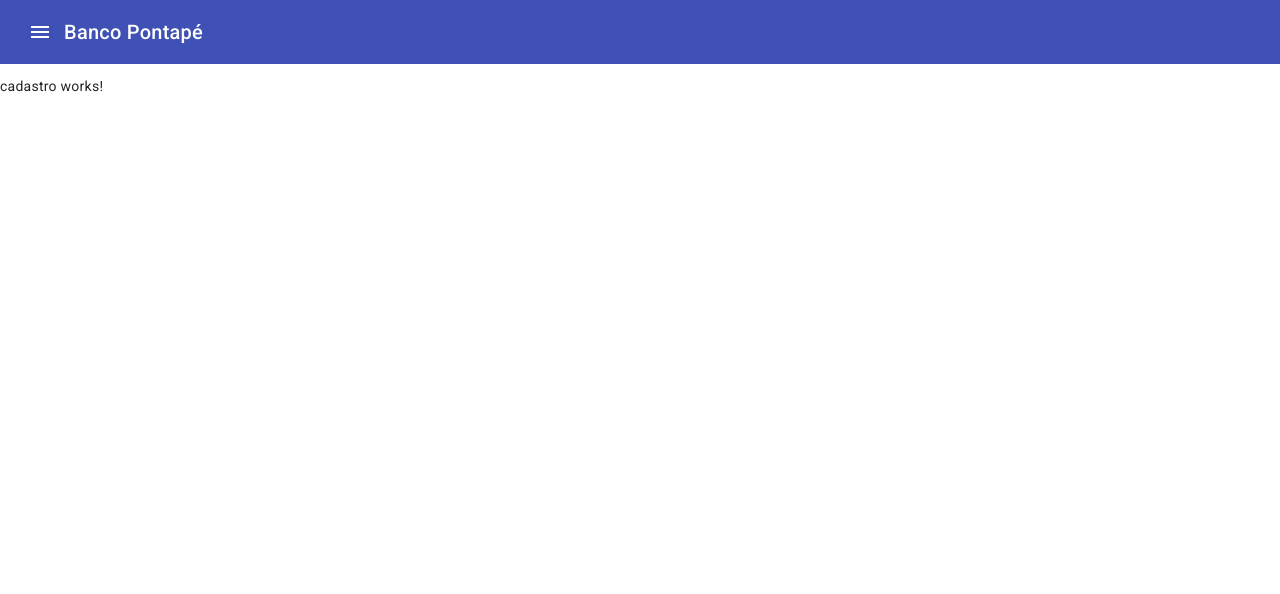
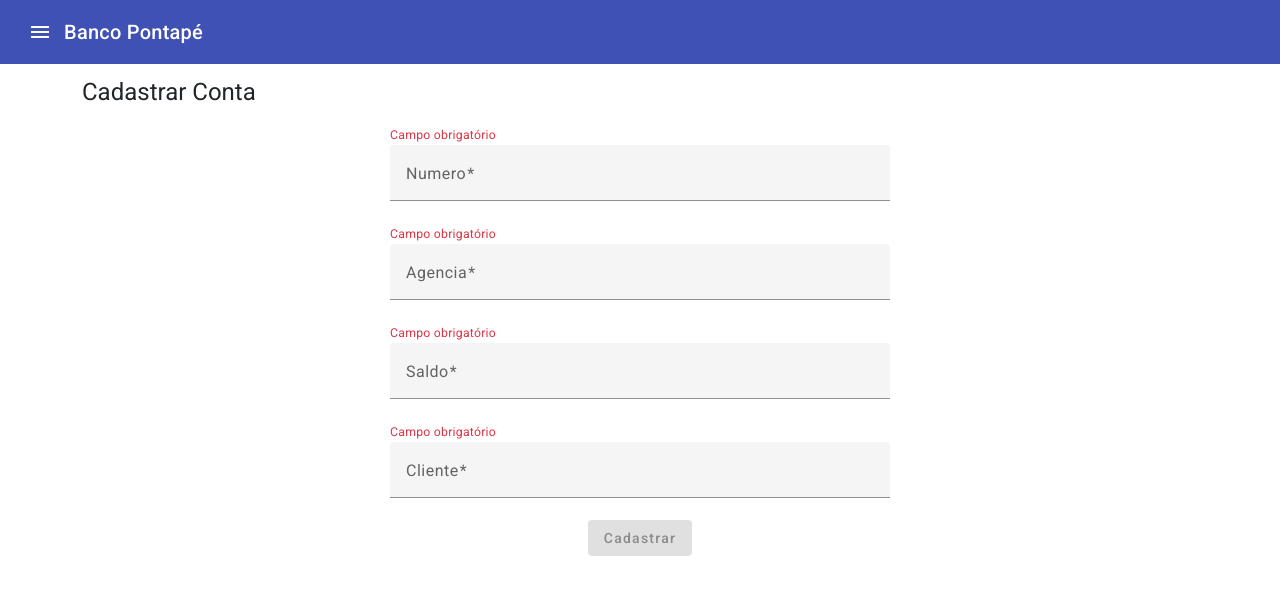
Before and after one commit to diegoherculano/bank-angular-class, an Angular app: page /conta/cadastro in a window 1280 px wide. Shown: the top 594 px of the page. Built offline with nearby package versions, Linux system fonts and the light colour scheme.

Commit message:
add contas register and edit

```diff
--- a/src/app/pages/contas/cadastro/cadastro.component.html
+++ b/src/app/pages/contas/cadastro/cadastro.component.html
@@ -1 +1,76 @@
-<p>cadastro works!</p>
+<div class="container">
+  <div class="">
+    <h1>{{ editarPage ? "Editar" : "Cadastrar" }} Conta</h1>
+
+    <div class="d-flex justify-content-center">
+      <form
+        [formGroup]="formGroup"
+        class="example-form"
+        (ngSubmit)="registrar()"
+      >
+        <small
+          class="text-danger mb-2"
+          *ngIf="
+            formGroup.get('numero')?.errors &&
+            formGroup.get('numero')?.hasError('required')
+          "
+          >Campo obrigatório</small
+        >
+        <mat-form-field class="example-full-width">
+          <mat-label>Numero</mat-label>
+          <input matInput formControlName="numero" />
+        </mat-form-field>
+
+        <small
+          class="text-danger mb-2"
+          *ngIf="
+            formGroup.get('agencia')?.errors &&
+            formGroup.get('agencia')?.hasError('required')
+          "
+          >Campo obrigatório</small
+        >
+        <mat-form-field class="example-full-width">
+          <mat-label>Agencia</mat-label>
+          <input matInput formControlName="agencia" />
+        </mat-form-field>
+
+        <small
+          class="text-danger mb-2"
+          *ngIf="
+            formGroup.get('saldo')?.errors &&
+            formGroup.get('saldo')?.hasError('required')
+          "
+          >Campo obrigatório</small
+        >
+        <mat-form-field class="example-full-width">
+          <mat-label>Saldo</mat-label>
+          <input matInput formControlName="saldo" />
+        </mat-form-field>
+
+        <small
+          class="text-danger mb-2"
+          *ngIf="
+            formGroup.get('cliente')?.errors &&
+            formGroup.get('cliente')?.hasError('required')
+          "
+          >Campo obrigatório</small
+        >
+        <mat-form-field class="example-full-width">
+          <mat-label>Cliente</mat-label>
+          <input type="number" matInput formControlName="cliente" />
+        </mat-form-field>
+
+        <div class="d-flex justify-content-center">
+          <button
+            [disabled]="!formGroup.valid"
+            type="submit"
+            mat-raised-button
+            color="primary"
+          >
+            {{ editarPage ? "Editar" : "Cadastrar" }}
+          </button>
+        </div>
+      </form>
+    </div>
+  </div>
+</div>
--- a/src/app/pages/contas/cadastro/cadastro.component.scss
+++ b/src/app/pages/contas/cadastro/cadastro.component.scss
@@ -0,0 +1,9 @@
+.example-form {
+  min-width: 150px;
+  max-width: 500px;
+  width: 100%;
+}
+
+.example-full-width {
+  width: 100%;
+}
--- a/src/app/pages/contas/cadastro/cadastro.component.ts
+++ b/src/app/pages/contas/cadastro/cadastro.component.ts
@@ -1,10 +1,83 @@
 import { Component } from '@angular/core';
+import { FormControl, FormGroup, Validators } from '@angular/forms';
+import { ActivatedRoute, Router } from '@angular/router';
+import { IContas } from 'src/app/shared/models/contas';
+import { ContaService } from 'src/app/shared/services/conta.service';
+import Swal from 'sweetalert2';
 
 @Component({
   selector: 'app-cadastro',
   templateUrl: './cadastro.component.html',
-  styleUrls: ['./cadastro.component.scss']
+  styleUrls: ['./cadastro.component.scss'],
 })
 export class CadastroComponent {
+  editarPage = false;
+  formGroup: FormGroup;
 
+  constructor(
+    private contaService: ContaService,
+    private router: Router,
+    private route: ActivatedRoute
+  ) {
+    this.formGroup = new FormGroup({
+      id: new FormControl(null),
+      numero: new FormControl('', Validators.required),
+      agencia: new FormControl('', Validators.required),
+      saldo: new FormControl('', [Validators.required]),
+      cliente: new FormControl('', Validators.required),
+    });
+  }
+
+  ngOnInit(): void {
+    const idConta: number = this.route.snapshot.params['id'];
+    if (idConta) {
+      Swal.showLoading();
+      this.editarPage = true;
+      this.contaService.pesquisarPorId(idConta).subscribe({
+        next: (conta) => {
+          this.formGroup.patchValue(conta);
+          Swal.close();
+        },
+        error: () => {
+          Swal.fire({
+            icon: 'error',
+            title: 'Oops...',
+            text: 'Erro ao encontrar a conta!',
+          });
+          this.router.navigate(['/conta']);
+        },
+      });
+    }
+  }
+
+  registrar() {
+    if (this.formGroup.valid) {
+      const cliente: IContas = this.formGroup.value;
+      const tipo: 'cadastrar' | 'editar' = this.editarPage
+        ? 'editar'
+        : 'cadastrar';
+      Swal.showLoading();
+
+      this.contaService[tipo](cliente).subscribe({
+        next: () => {
+          Swal.fire({
+            icon: 'success',
+            title: 'Sucesso',
+            text: 'Conta atualizado com sucesso!',
+            showConfirmButton: false,
+            timer: 1500,
+          });
+          this.router.navigate(['/conta']);
+        },
+        error: (err) => {
+          console.error(err);
+          Swal.fire({
+            icon: 'error',
+            title: 'Oops...',
+            text: 'Erro ao atualizar conta!',
+          });
+        },
+      });
+    }
+  }
 }
--- a/src/app/shared/services/conta.service.ts
+++ b/src/app/shared/services/conta.service.ts
@@ -12,6 +12,14 @@ export class ContaService {
 
   constructor(private http: HttpClient) {}
 
+  cadastrar(conta: IContas): Observable<IContas> {
+    return this.http.post<IContas>(this.url, conta);
+  }
+
+  editar(conta: IContas): Observable<IContas> {
+    return this.http.put<IContas>(this.url + conta.id, conta);
+  }
+
   listar(): Observable<IContas[]> {
     return this.http.get<IContas[]>(this.url);
   }
@@ -25,4 +33,8 @@ export class ContaService {
   deletar(idConta: number): Observable<object> {
     return this.http.delete(`${this.url}${idConta}`);
   }
+
+  pesquisarPorId(idConta: number): Observable<IContas> {
+    return this.http.get<IContas>(`${this.url}${idConta}`);
+  }
 }
```
